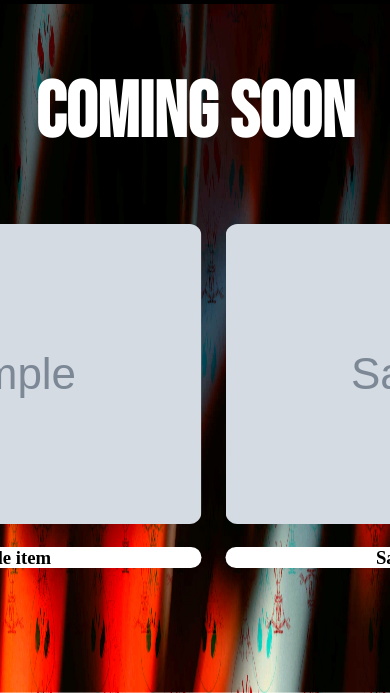
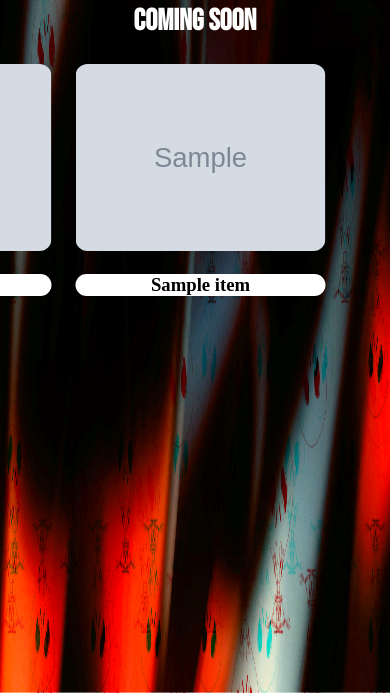
Before and after one commit to gavsimps/mentecorpo-shop, a Flask app: template templates/index.html in a window 390 px wide. Shown: the part 151-844 px from the top of the page. Run offline with Flask 3, Linux system fonts and the light colour scheme; the template is opened without the code that fills it: most values are stand-ins (such as "Sample title", 1, 10 or a date in 2020); grey boxes marked "Sample" are stand-in pictures.

Commit message:
i think ready

```diff
--- a/app.py
+++ b/app.py
@@ -7,18 +7,18 @@ import re
 import requests
 import json
 
-# config = {
-#     "DEBUG": True,
-#     "CACHE_TYPE": "SimpleCache",
-#     "CACHE_DEFAULT_TIMEOUT": 300
-# }
+config = {
+    "DEBUG": True,
+    "CACHE_TYPE": "SimpleCache",
+    "CACHE_DEFAULT_TIMEOUT": 300
+}
 
 load_dotenv()
 
 app = Flask(__name__)
 
-# app.config.from_mapping(config)
-# cache = Cache(app)
+app.config.from_mapping(config)
+cache = Cache(app)
 
 PRINTFUL_API_KEY = os.getenv("PRINTFUL_API_KEY")
 PRINTFUL_API_BASE = "https://api.printful.com"
@@ -126,7 +126,7 @@ def create_order():
 
 # INDEX
 @app.route("/", methods=['GET','POST'])
-# @cache.cached(timeout=50)
+@cache.cached(timeout=50)
 def index():
     data2 = priv_catalog()
     return render_template('index.html', merch=data2)
--- a/static/css/styles.css
+++ b/static/css/styles.css
@@ -178,16 +178,6 @@ ul {
 }
 
 /* ----------------------------------
-              MOBILE NAV
------------------------------------ */
-@media (max-width: 450px) {
-  .logo-image {
-    height: 80px;
-    width: 100px;
-  }
-}
-
-/* ----------------------------------
                 INDEX
 ----------------------------------- */
 .container-lp {
@@ -288,3 +278,77 @@ ul {
 /* ----------------------------------
                 SHOPPING
 ----------------------------------- */
+
+
+
+
+/* ----------------------------------
+              MOBILE NAV
+----------------------------------- */
+/* height instance */
+@media screen and (max-height: 830px) {
+  .logo-image {
+    height: 125px;
+    width: 150px;
+  }
+
+  .card {
+    flex: 0 0 auto;
+    width: 350px;
+  }
+
+  .comingsoon {
+    font-size: 50px;
+  }
+}
+
+/* large tablets */
+@media screen and (max-width: 1030px) {
+  .logo-image {
+    height: 125px;
+    width: 150px;
+  }
+
+  .card {
+    flex: 0 0 auto;
+    width: 350px;
+  }
+
+  .comingsoon {
+    font-size: 50px;
+  }
+}
+
+/* medium tablets */
+@media screen and (max-width: 769px) {
+  .logo-image {
+    height: 125px;
+    width: 150px;
+  }
+
+  .card {
+    flex: 0 0 auto;
+    width: 300px;
+  }
+
+  .comingsoon {
+    font-size: 40px;
+  }
+}
+
+/* phone styles */
+@media screen and (max-width: 481px) {
+  .logo-image {
+    height: 125px;
+    width: 100px;
+  }
+
+  .card {
+    flex: 0 0 auto;
+    width: 250px;
+  }
+
+  .comingsoon {
+    font-size: 30px;
+  }
+}
```
